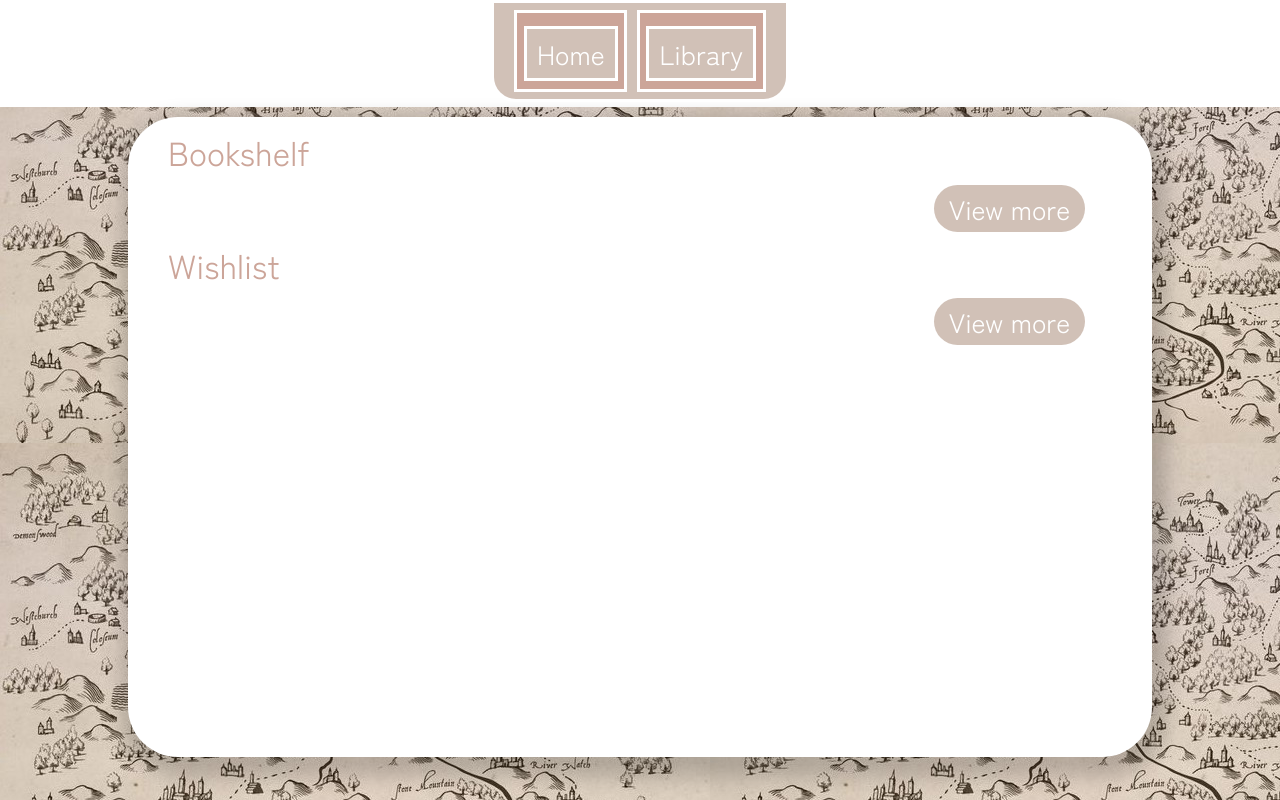
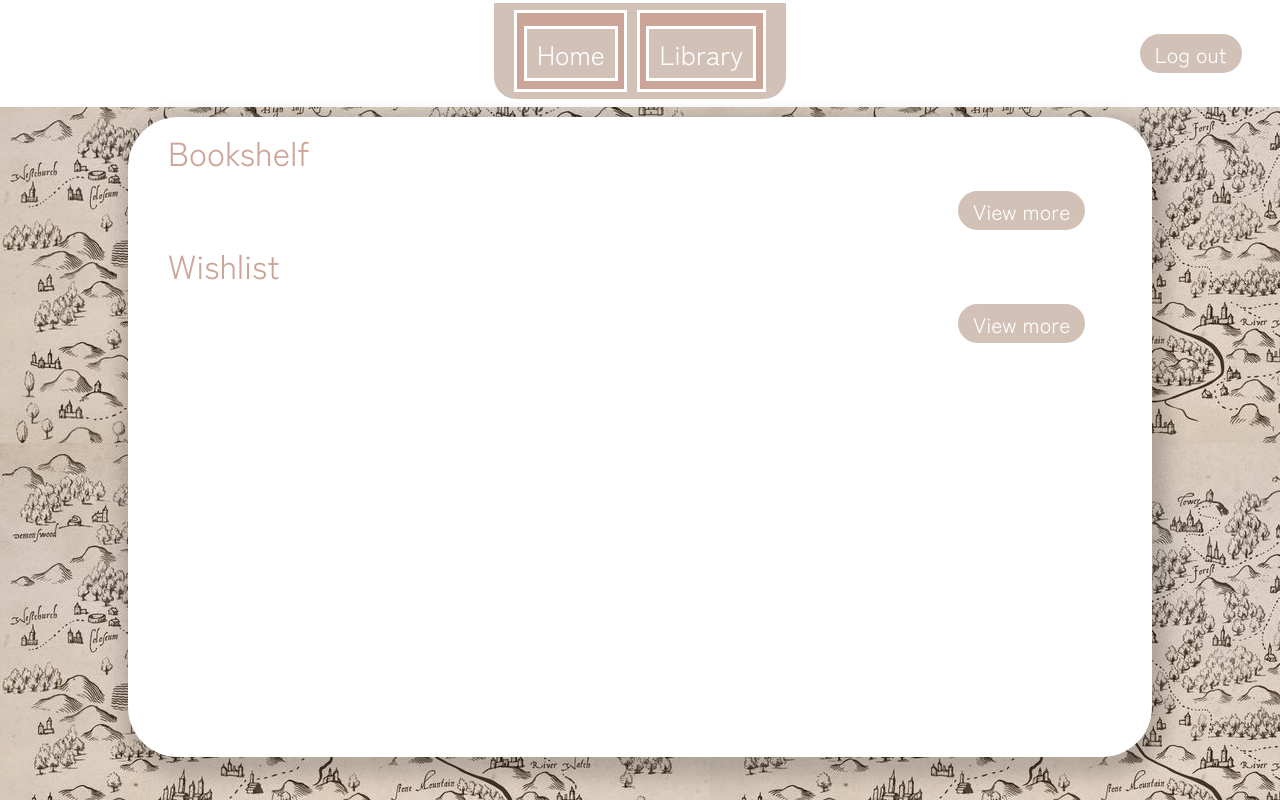
Before and after one commit to EHB-MCT/web2-frontend-LieseCordeyn, a website built with webpack: page docs/html/home.html in a window 1280 px wide. Built offline with nearby package versions, Linux system fonts and the light colour scheme; no server answers.

Commit message:
Added log-out button

```diff
--- a/docs/css/index.css
+++ b/docs/css/index.css
@@ -13,6 +13,31 @@
     font-family: 'Zen Kaku Gothic New', sans-serif;
     font-weight: 100;
     font-size: 25pt;
+}
+
+/***************
+    LOG OUT
+***************/
+#log-out{
+    position: fixed;
+    top: 3%;
+    right: 3%;
+}
+
+#log-out a{
+    background-color: var(--lightgrey);
+    text-decoration: none;
+    color: white;
+    width: 10vw;
+    font-size: 16pt;
+    padding: 4px 15px;
+    border-radius: 25px;
+    font-weight: 200;
+    margin: auto;
+}
+
+#log-out a:hover{
+    background-color: var(--orange);
 }
 
 /****************
@@ -173,7 +198,7 @@ main h1 {
     background-color: var(--lightgrey);
     text-decoration: none;
     color: white;
-    font-size: 20pt;
+    font-size: 16pt;
     padding: 4px 15px;
     border-radius: 25px;
     font-weight: 200;
@@ -316,7 +341,7 @@ main h1 {
     background-color: var(--lightgrey);
     text-decoration: none;
     color: white;
-    font-size: 20pt;
+    font-size: 16pt;
     margin: .2em .4em;
     padding: 4px 15px;
     border-radius: 25px;
--- a/docs/html/home.html
+++ b/docs/html/home.html
@@ -14,6 +14,9 @@
 </head>
 
 <body>
+    <div id="log-out">
+        <a href="../index.html">Log out</a>
+    </div>
     <header>
         <nav>
             <ul>
```
Also changed, not shown: docs/html/bookshelf.html (+3 -0 lines), docs/html/library.html (+3 -0 lines), docs/html/wishlist.html (+3 -0 lines).
